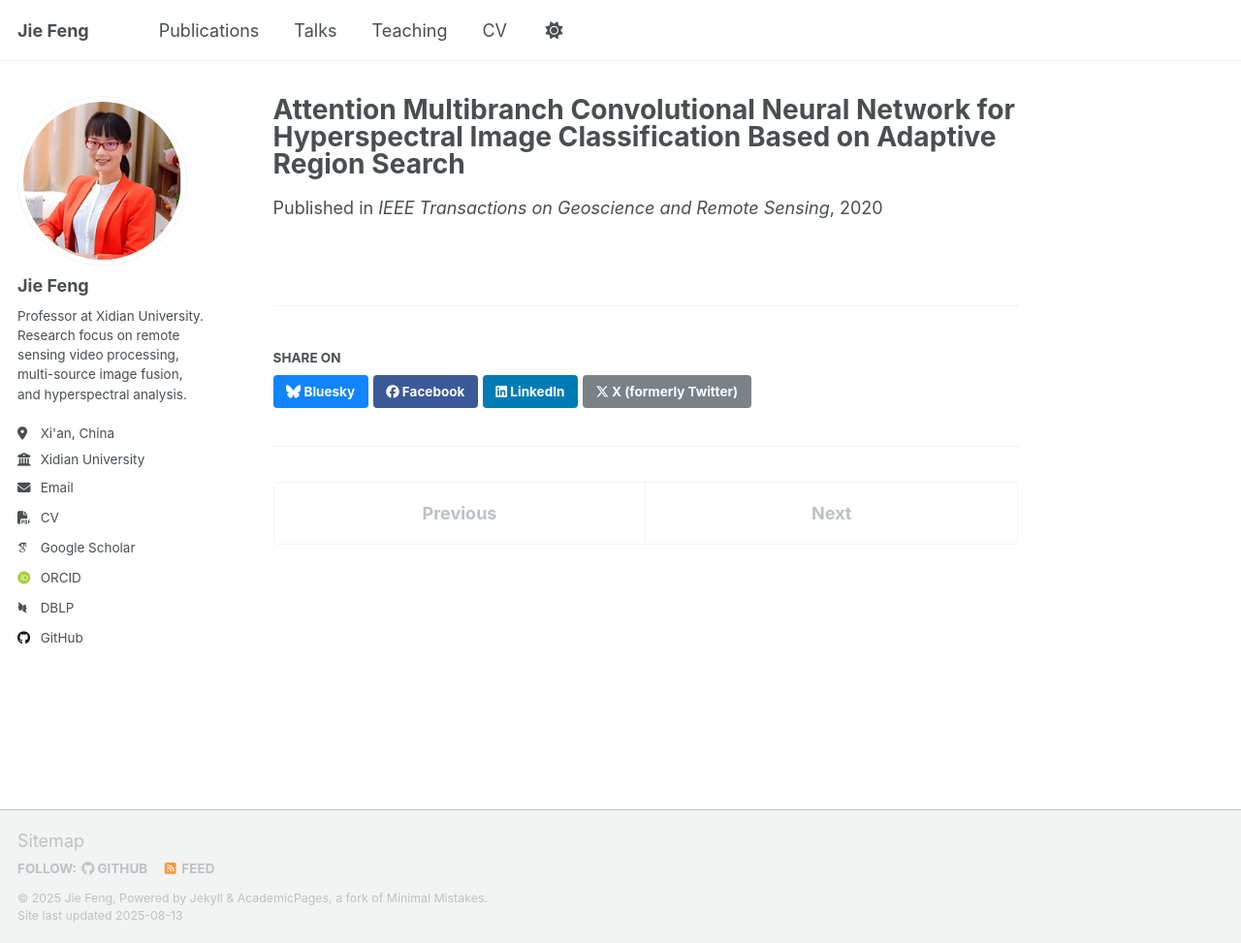
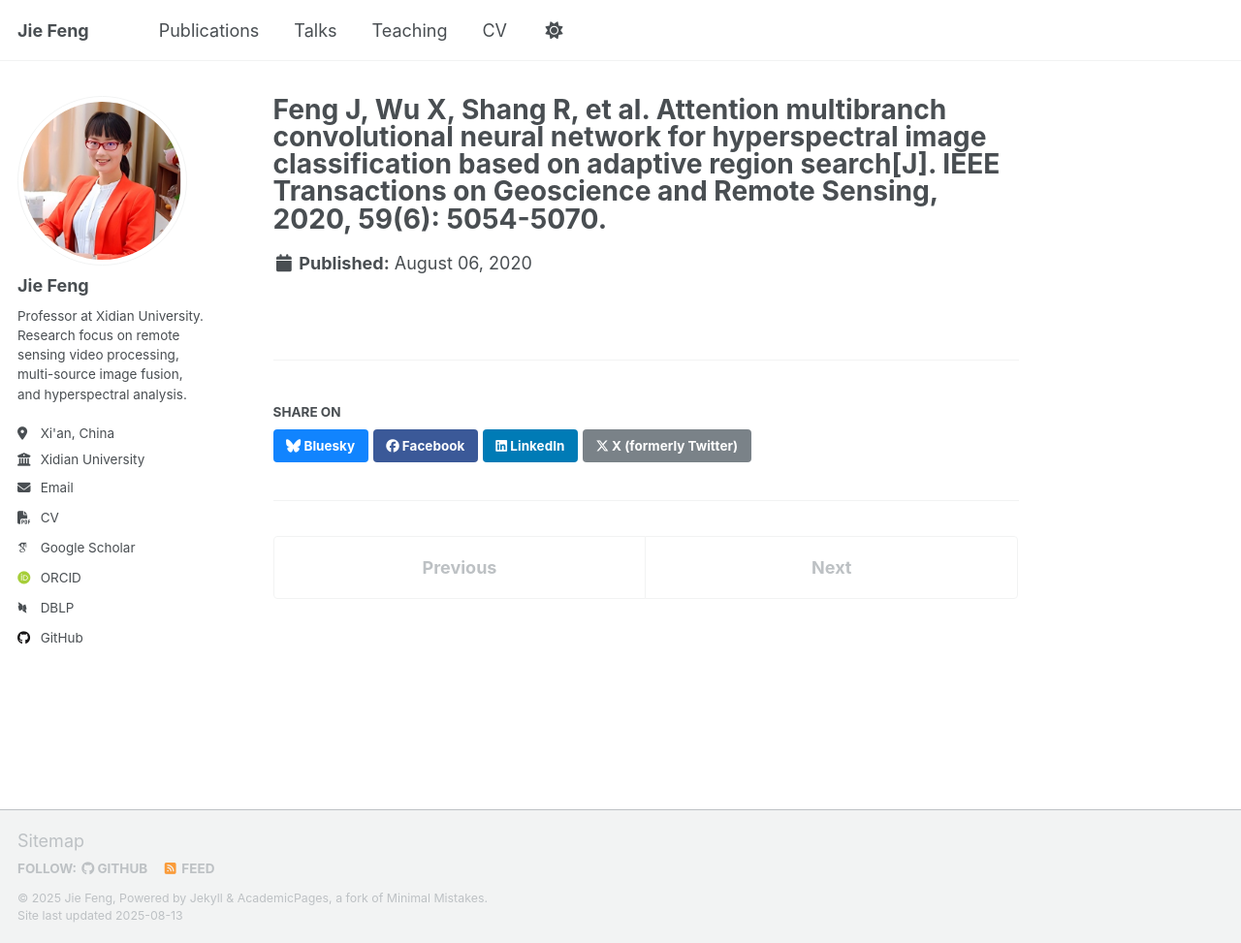
Before and after one commit to jiefeng0109/jiefeng0109.github.io, a Jekyll site: the page built from _publications/2020-08-06-paper-title-number-16.md, in a window 1280 px wide and 973 px high. Shown: the whole window at 97% size. Built offline with Jekyll 4.4.1, drawn with Linux system fonts in a browser that asks for light colours; some web fonts are replaced; a script that is not in the unit is left out.

Commit message:
Update 2020-08-06-paper-title-number-16.md

```diff
--- a/_publications/2020-08-06-paper-title-number-16.md
+++ b/_publications/2020-08-06-paper-title-number-16.md
@@ -1,8 +1,5 @@
 ---
-title: "Attention Multibranch Convolutional Neural Network for Hyperspectral Image Classification Based on Adaptive Region Search"
+title: "Feng J, Wu X, Shang R, et al. Attention multibranch convolutional neural network for hyperspectral image classification based on adaptive region search[J]. IEEE Transactions on Geoscience and Remote Sensing, 2020, 59(6): 5054-5070."
 collection: publications
 category: manuscripts
-permalink: /publication/2020-08-06-paper-title-number-16
-date: 2020-08-06
-venue: 'IEEE Transactions on Geoscience and Remote Sensing'
 ---
```
